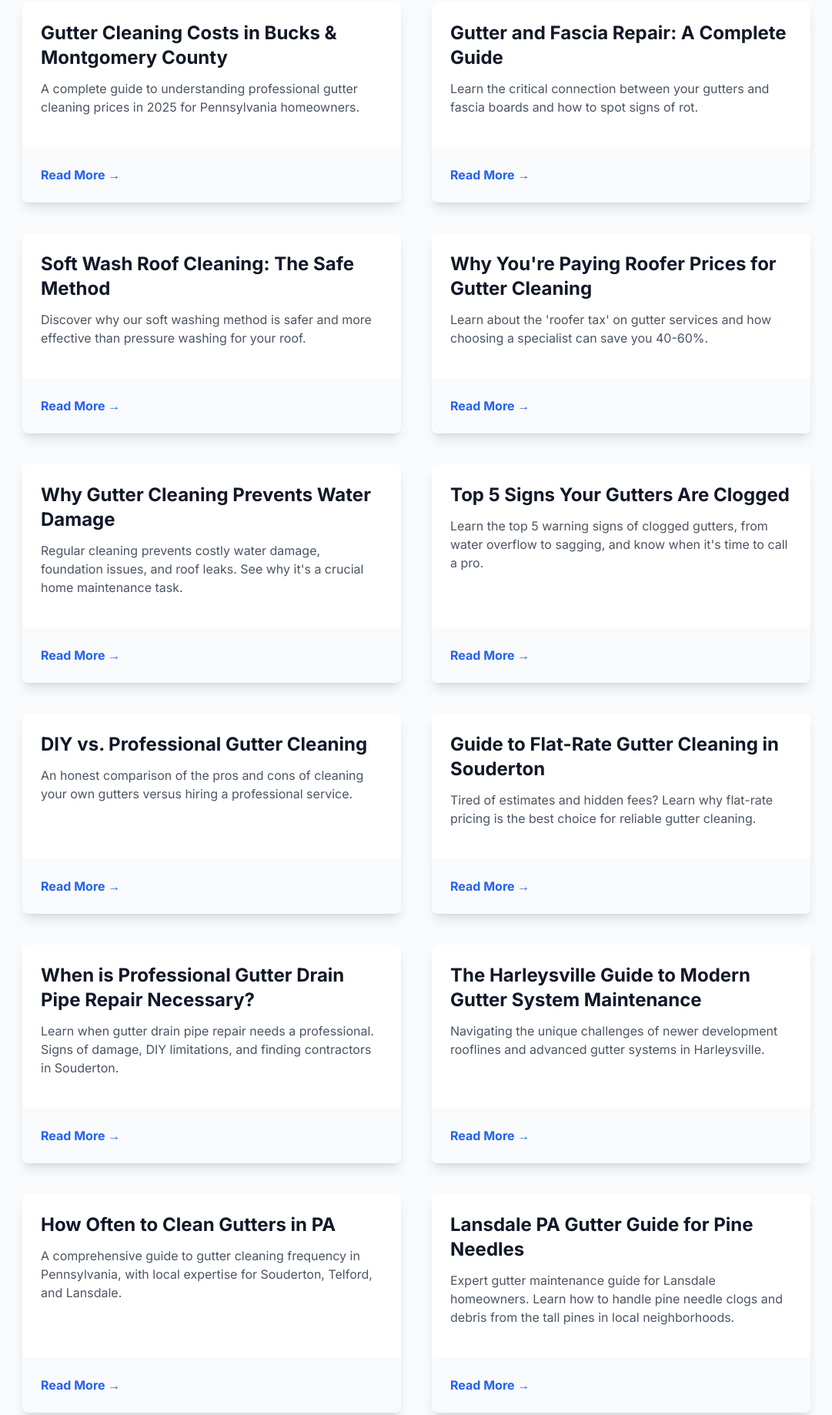
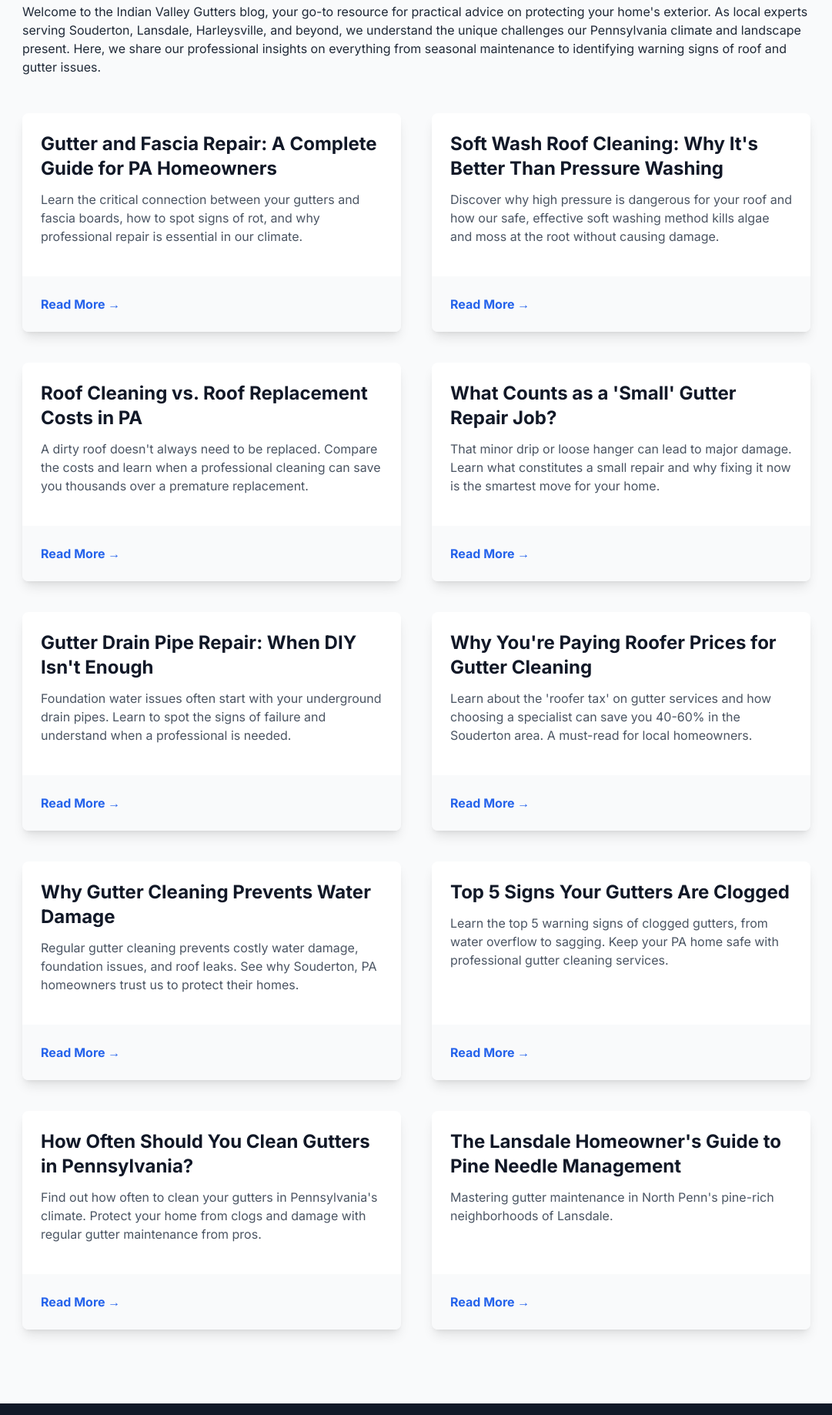
Before and after one commit to powder677/indianvalleygutters, a plain HTML site: page blog.html in a window 1280 px wide. Shown: the part 409-2247 px from the top of the page at 77% size, without its empty margins (99-1180 px from the left). Drawn offline with nearby package versions, Linux system fonts and the light colour scheme.

Commit message:
Add files via upload

```diff
--- a/blog.html
+++ b/blog.html
@@ -4,8 +4,13 @@
 <head>
    <meta charset="UTF-8">
    <meta name="viewport" content="width=device-width, initial-scale=1.0">
+
    <title>Gutter Maintenance Blog | Tips from Indian Valley Gutters</title>
    <meta name="description" content="Expert gutter cleaning, repair, and roof maintenance tips for Pennsylvania homeowners. Prevent water damage, manage debris & protect your home year-round.">
+   <meta property="og:title" content="Gutter Maintenance Blog | Tips from Indian Valley Gutters" />
+   <meta property="og:description" content="Expert gutter cleaning, repair, and roof maintenance tips for Pennsylvania homeowners. Prevent water damage, manage debris & protect your home year-round." />
+   <meta property="twitter:card" content="summary" />
+
 
    <link rel="icon" type="image/png" sizes="32x32" href="/favicon-32x32.png">
    <link rel="icon" type="image/png" sizes="16x16" href="/favicon-16x16.png">
@@ -15,6 +20,7 @@
    <link rel="canonical" href="https://www.indianvalleygutters.com/blog.html">
 
    <script src="https://cdn.tailwindcss.com"></script>
+
    <link rel="preconnect" href="https://fonts.googleapis.com">
    <link rel="preconnect" href="https://fonts.gstatic.com" crossorigin>
    <link href="https://fonts.googleapis.com/css2?family=Inter:wght@400;600;700;900&display=swap" rel="stylesheet">
@@ -22,6 +28,10 @@
    <style>
       body {
          font-family: 'Inter', sans-serif;
+      }
+
+      .group:hover .group-hover\:block {
+         display: block;
       }
    </style>
 </head>
@@ -35,10 +45,16 @@
          </a>
          <div class="hidden md:flex space-x-6 items-center">
             <a href="/" class="text-gray-600 hover:text-blue-600">Home</a>
-            <a href="gutter-cleaning-prices-souderton-montgomery-county-pa.html" class="text-gray-600 hover:text-blue-600">Pricing & Booking</a>
+            <div class="relative group">
+               <button class="text-gray-600 hover:text-blue-600">Services</button>
+               <div class="absolute hidden group-hover:block bg-white shadow-lg rounded-md mt-2 py-2 w-48">
+                  <a href="gutter-cleaning-prices-souderton-montgomery-county-pa.html" class="block px-4 py-2 text-gray-800 hover:bg-blue-50">Gutter Cleaning</a>
+                  <a href="gutter-repair.html" class="block px-4 py-2 text-gray-800 hover:bg-blue-50">Gutter Repair</a>
+                  <a href="roof-cleaning.html" class="block px-4 py-2 text-gray-800 hover:bg-blue-50">Roof Cleaning</a>
+               </div>
+            </div>
             <a href="blog.html" class="text-blue-600 font-semibold">Blog</a>
             <a href="about.html" class="text-gray-600 hover:text-blue-600">About Us</a>
-            <a href="faq.html" class="text-gray-600 hover:text-blue-600">FAQ</a>
          </div>
          <div class="md:hidden">
             <button id="mobile-menu-button" class="text-gray-600 hover:text-blue-600 focus:outline-none">
@@ -50,10 +66,11 @@
       </nav>
       <div id="mobile-menu" class="md:hidden hidden bg-white border-t">
          <a href="/" class="block py-2 px-4 text-sm hover:bg-gray-50">Home</a>
-         <a href="gutter-cleaning-prices-souderton-montgomery-county-pa.html" class="block py-2 px-4 text-sm hover:bg-gray-50">Pricing & Booking</a>
+         <a href="gutter-cleaning-prices-souderton-montgomery-county-pa.html" class="block py-2 px-4 text-sm hover:bg-gray-50">Gutter Cleaning</a>
+         <a href="gutter-repair.html" class="block py-2 px-4 text-sm hover:bg-gray-50">Gutter Repair</a>
+         <a href="roof-cleaning.html" class="block py-2 px-4 text-sm hover:bg-gray-50">Roof Cleaning</a>
          <a href="blog.html" class="block py-2 px-4 text-sm text-blue-600">Blog</a>
          <a href="about.html" class="block py-2 px-4 text-sm hover:bg-gray-50">About Us</a>
-         <a href="faq.html" class="block py-2 px-4 text-sm hover:bg-gray-50">FAQ</a>
       </div>
    </header>
 
@@ -67,22 +84,16 @@
 
       <div class="py-16 md:py-24">
          <div class="container mx-auto px-6">
+            <div class="max-w-5xl mx-auto mb-12 prose prose-lg">
+               <p>Welcome to the Indian Valley Gutters blog, your go-to resource for practical advice on protecting your home's exterior. As local experts serving Souderton, Lansdale, Harleysville, and beyond, we understand the unique challenges our Pennsylvania climate and landscape present. Here, we share our professional insights on everything from seasonal maintenance to identifying warning signs of roof and gutter issues.</p>
+            </div>
+
             <div class="grid grid-cols-1 md:grid-cols-2 gap-10 max-w-5xl mx-auto">
 
                <div class="bg-white rounded-lg shadow-lg overflow-hidden flex flex-col">
                   <div class="p-6 flex-grow">
-                     <h2 class="text-2xl font-bold text-gray-900 mb-3">Gutter Cleaning Costs in Bucks & Montgomery County</h2>
-                     <p class="text-gray-600 mb-4">A complete guide to understanding professional gutter cleaning prices in 2025 for Pennsylvania homeowners.</p>
-                  </div>
-                  <div class="p-6 bg-gray-50">
-                     <a href="gutter-cleaning-costs-pa.html" class="font-bold text-blue-600 hover:text-blue-800">Read More →</a>
-                  </div>
-               </div>
-
-               <div class="bg-white rounded-lg shadow-lg overflow-hidden flex flex-col">
-                  <div class="p-6 flex-grow">
-                     <h2 class="text-2xl font-bold text-gray-900 mb-3">Gutter and Fascia Repair: A Complete Guide</h2>
-                     <p class="text-gray-600 mb-4">Learn the critical connection between your gutters and fascia boards and how to spot signs of rot.</p>
+                     <h2 class="text-2xl font-bold text-gray-900 mb-3">Gutter and Fascia Repair: A Complete Guide for PA Homeowners</h2>
+                     <p class="text-gray-600 mb-4">Learn the critical connection between your gutters and fascia boards, how to spot signs of rot, and why professional repair is essential in our climate.</p>
                   </div>
                   <div class="p-6 bg-gray-50">
                      <a href="gutter-and-fascia-repair-guide.html" class="font-bold text-blue-600 hover:text-blue-800">Read More →</a>
@@ -91,8 +102,8 @@
 
                <div class="bg-white rounded-lg shadow-lg overflow-hidden flex flex-col">
                   <div class="p-6 flex-grow">
-                     <h2 class="text-2xl font-bold text-gray-900 mb-3">Soft Wash Roof Cleaning: The Safe Method</h2>
-                     <p class="text-gray-600 mb-4">Discover why our soft washing method is safer and more effective than pressure washing for your roof.</p>
+                     <h2 class="text-2xl font-bold text-gray-900 mb-3">Soft Wash Roof Cleaning: Why It's Better Than Pressure Washing</h2>
+                     <p class="text-gray-600 mb-4">Discover why high pressure is dangerous for your roof and how our safe, effective soft washing method kills algae and moss at the root without causing damage.</p>
                   </div>
                   <div class="p-6 bg-gray-50">
                      <a href="soft-wash-roof-cleaning-guide.html" class="font-bold text-blue-600 hover:text-blue-800">Read More →</a>
@@ -101,18 +112,48 @@
 
                <div class="bg-white rounded-lg shadow-lg overflow-hidden flex flex-col">
                   <div class="p-6 flex-grow">
-                     <h2 class="text-2xl font-bold text-gray-900 mb-3">Why You're Paying Roofer Prices for Gutter Cleaning</h2>
-                     <p class="text-gray-600 mb-4">Learn about the 'roofer tax' on gutter services and how choosing a specialist can save you 40-60%.</p>
+                     <h2 class="text-2xl font-bold text-gray-900 mb-3">Roof Cleaning vs. Roof Replacement Costs in PA</h2>
+                     <p class="text-gray-600 mb-4">A dirty roof doesn't always need to be replaced. Compare the costs and learn when a professional cleaning can save you thousands over a premature replacement.</p>
                   </div>
                   <div class="p-6 bg-gray-50">
-                     <a href="roofer-vs-specialist.html" class="font-bold text-blue-600 hover:text-blue-800">Read More →</a>
+                     <a href="roof-cleaning-vs-replacement-costs.html" class="font-bold text-blue-600 hover:text-blue-800">Read More →</a>
+                  </div>
+               </div>
+
+               <div class="bg-white rounded-lg shadow-lg overflow-hidden flex flex-col">
+                  <div class="p-6 flex-grow">
+                     <h2 class="text-2xl font-bold text-gray-900 mb-3">What Counts as a 'Small' Gutter Repair Job?</h2>
+                     <p class="text-gray-600 mb-4">That minor drip or loose hanger can lead to major damage. Learn what constitutes a small repair and why fixing it now is the smartest move for your home.</p>
+                  </div>
+                  <div class="p-6 bg-gray-50">
+                     <a href="small-gutter-repair-jobs.html" class="font-bold text-blue-600 hover:text-blue-800">Read More →</a>
+                  </div>
+               </div>
+
+               <div class="bg-white rounded-lg shadow-lg overflow-hidden flex flex-col">
+                  <div class="p-6 flex-grow">
+                     <h2 class="text-2xl font-bold text-gray-900 mb-3">Gutter Drain Pipe Repair: When DIY Isn't Enough</h2>
+                     <p class="text-gray-600 mb-4">Foundation water issues often start with your underground drain pipes. Learn to spot the signs of failure and understand when a professional is needed.</p>
+                  </div>
+                  <div class="p-6 bg-gray-50">
+                     <a href="gutter-drain-pipe-repair.html" class="font-bold text-blue-600 hover:text-blue-800">Read More →</a>
+                  </div>
+               </div>
+
+               <div class="bg-white rounded-lg shadow-lg overflow-hidden flex flex-col">
+                  <div class="p-6 flex-grow">
+                     <h2 class="text-2xl font-bold text-gray-900 mb-3">Why You're Paying Roofer Prices for Gutter Cleaning</h2>
+                     <p class="text-gray-600 mb-4">Learn about the 'roofer tax' on gutter services and how choosing a specialist can save you 40-60% in the Souderton area. A must-read for local homeowners.</p>
+                  </div>
+                  <div class="p-6 bg-gray-50">
+                     <a href="gutter-cleaning-souderton-pa-specialist-vs-roofer.html" class="font-bold text-blue-600 hover:text-blue-800">Read More →</a>
                   </div>
                </div>
 
                <div class="bg-white rounded-lg shadow-lg overflow-hidden flex flex-col">
                   <div class="p-6 flex-grow">
                      <h2 class="text-2xl font-bold text-gray-900 mb-3">Why Gutter Cleaning Prevents Water Damage</h2>
-                     <p class="text-gray-600 mb-4">Regular cleaning prevents costly water damage, foundation issues, and roof leaks. See why it's a crucial home maintenance task.</p>
+                     <p class="text-gray-600 mb-4">Regular gutter cleaning prevents costly water damage, foundation issues, and roof leaks. See why Souderton, PA homeowners trust us to protect their homes.</p>
                   </div>
                   <div class="p-6 bg-gray-50">
                      <a href="why-gutter-cleaning-prevents-damage.html" class="font-bold text-blue-600 hover:text-blue-800">Read More →</a>
@@ -122,91 +163,30 @@
                <div class="bg-white rounded-lg shadow-lg overflow-hidden flex flex-col">
                   <div class="p-6 flex-grow">
                      <h2 class="text-2xl font-bold text-gray-900 mb-3">Top 5 Signs Your Gutters Are Clogged</h2>
-                     <p class="text-gray-600 mb-4">Learn the top 5 warning signs of clogged gutters, from water overflow to sagging, and know when it's time to call a pro.</p>
+                     <p class="text-gray-600 mb-4">Learn the top 5 warning signs of clogged gutters, from water overflow to sagging. Keep your PA home safe with professional gutter cleaning services.</p>
                   </div>
                   <div class="p-6 bg-gray-50">
                      <a href="top-5-signs-gutters-are-clogged.html" class="font-bold text-blue-600 hover:text-blue-800">Read More →</a>
                   </div>
                </div>
+
                <div class="bg-white rounded-lg shadow-lg overflow-hidden flex flex-col">
                   <div class="p-6 flex-grow">
-                     <h2 class="text-2xl font-bold text-gray-900 mb-3">DIY vs. Professional Gutter Cleaning</h2>
-                     <p class="text-gray-600 mb-4">An honest comparison of the pros and cons of cleaning your own gutters versus hiring a professional service.</p>
-                  </div>
-                  <div class="p-6 bg-gray-50">
-                     <a href="diy-vs-professional-gutter-cleaning.html" class="font-bold text-blue-600 hover:text-blue-800">Read More →</a>
-                  </div>
-               </div>
-               <div class="bg-white rounded-lg shadow-lg overflow-hidden flex flex-col">
-                  <div class="p-6 flex-grow">
-                     <h2 class="text-2xl font-bold text-gray-900 mb-3">Guide to Flat-Rate Gutter Cleaning in Souderton</h2>
-                     <p class="text-gray-600 mb-4">Tired of estimates and hidden fees? Learn why flat-rate pricing is the best choice for reliable gutter cleaning.</p>
-                  </div>
-                  <div class="p-6 bg-gray-50">
-                     <a href="flat-rate-gutter-cleaning-guide.html" class="font-bold text-blue-600 hover:text-blue-800">Read More →</a>
-                  </div>
-               </div>
-               <div class="bg-white rounded-lg shadow-lg overflow-hidden flex flex-col">
-                  <div class="p-6 flex-grow">
-                     <h2 class="text-2xl font-bold text-gray-900 mb-3">When is Professional Gutter Drain Pipe Repair Necessary?</h2>
-                     <p class="text-gray-600 mb-4">Learn when gutter drain pipe repair needs a professional. Signs of damage, DIY limitations, and finding contractors in Souderton.</p>
-                  </div>
-                  <div class="p-6 bg-gray-50">
-                     <a href="gutter-drain-pipe-repair.html" class="font-bold text-blue-600 hover:text-blue-800">Read More →</a>
-                  </div>
-               </div>
-               <div class="bg-white rounded-lg shadow-lg overflow-hidden flex flex-col">
-                  <div class="p-6 flex-grow">
-                     <h2 class="text-2xl font-bold text-gray-900 mb-3">The Harleysville Guide to Modern Gutter System Maintenance</h2>
-                     <p class="text-gray-600 mb-4">Navigating the unique challenges of newer development rooflines and advanced gutter systems in Harleysville.</p>
-                  </div>
-                  <div class="p-6 bg-gray-50">
-                     <a href="harleysville-gutter-guide.html" class="font-bold text-blue-600 hover:text-blue-800">Read More →</a>
-                  </div>
-               </div>
-               <div class="bg-white rounded-lg shadow-lg overflow-hidden flex flex-col">
-                  <div class="p-6 flex-grow">
-                     <h2 class="text-2xl font-bold text-gray-900 mb-3">How Often to Clean Gutters in PA</h2>
-                     <p class="text-gray-600 mb-4">A comprehensive guide to gutter cleaning frequency in Pennsylvania, with local expertise for Souderton, Telford, and Lansdale.</p>
+                     <h2 class="text-2xl font-bold text-gray-900 mb-3">How Often Should You Clean Gutters in Pennsylvania?</h2>
+                     <p class="text-gray-600 mb-4">Find out how often to clean your gutters in Pennsylvania's climate. Protect your home from clogs and damage with regular gutter maintenance from pros.</p>
                   </div>
                   <div class="p-6 bg-gray-50">
                      <a href="how-often-to-clean-gutters-in-pa.html" class="font-bold text-blue-600 hover:text-blue-800">Read More →</a>
                   </div>
                </div>
+
                <div class="bg-white rounded-lg shadow-lg overflow-hidden flex flex-col">
                   <div class="p-6 flex-grow">
-                     <h2 class="text-2xl font-bold text-gray-900 mb-3">Lansdale PA Gutter Guide for Pine Needles</h2>
-                     <p class="text-gray-600 mb-4">Expert gutter maintenance guide for Lansdale homeowners. Learn how to handle pine needle clogs and debris from the tall pines in local neighborhoods.</p>
+                     <h2 class="text-2xl font-bold text-gray-900 mb-3">The Lansdale Homeowner's Guide to Pine Needle Management</h2>
+                     <p class="text-gray-600 mb-4">Mastering gutter maintenance in North Penn's pine-rich neighborhoods of Lansdale.</p>
                   </div>
                   <div class="p-6 bg-gray-50">
                      <a href="lansdale-pine-needle-guide.html" class="font-bold text-blue-600 hover:text-blue-800">Read More →</a>
-                  </div>
-               </div>
-               <div class="bg-white rounded-lg shadow-lg overflow-hidden flex flex-col">
-                  <div class="p-6 flex-grow">
-                     <h2 class="text-2xl font-bold text-gray-900 mb-3">Roof Cleaning vs. Replacement Cost in PA</h2>
-                     <p class="text-gray-600 mb-4">Compare roof cleaning vs replacement costs in Pennsylvania. When cleaning saves thousands vs when replacement is needed.</p>
-                  </div>
-                  <div class="p-6 bg-gray-50">
-                     <a href="roof-cleaning-vs-replacement-costs.html" class="font-bold text-blue-600 hover:text-blue-800">Read More →</a>
-                  </div>
-               </div>
-               <div class="bg-white rounded-lg shadow-lg overflow-hidden flex flex-col">
-                  <div class="p-6 flex-grow">
-                     <h2 class="text-2xl font-bold text-gray-900 mb-3">What Counts as a 'Small' Gutter Repair Job?</h2>
-                     <p class="text-gray-600 mb-4">Learn what qualifies as a small gutter repair job, like fixing leaks or loose hangers, and why it's critical to address these minor issues quickly.</p>
-                  </div>
-                  <div class="p-6 bg-gray-50">
-                     <a href="small-gutter-repair-jobs.html" class="font-bold text-blue-600 hover:text-blue-800">Read More →</a>
-                  </div>
-               </div>
-               <div class="bg-white rounded-lg shadow-lg overflow-hidden flex flex-col">
-                  <div class="p-6 flex-grow">
-                     <h2 class="text-2xl font-bold text-gray-900 mb-3">The Complete Souderton Homeowner's Guide to Gutter Maintenance</h2>
-                     <p class="text-gray-600 mb-4">Mastering the unique challenges of mature oak and maple trees in our historic borough.</p>
-                  </div>
-                  <div class="p-6 bg-gray-50">
-                     <a href="souderton-gutter-guide.html" class="font-bold text-blue-600 hover:text-blue-800">Read More →</a>
                   </div>
                </div>
 
@@ -220,7 +200,10 @@
          <div class="grid md:grid-cols-3 gap-8 text-center md:text-left">
             <div>
                <h3 class="text-xl font-bold mb-4">Indian Valley <span class="text-blue-400">Gutters</span></h3>
-               <p class="text-gray-300 mb-4">203 East Broad St<br>Souderton, PA 18964</p>
+               <p class="text-gray-300 mb-4">
+                  203 East Broad St<br>
+                  Souderton, PA 18964
+               </p>
                <p class="text-gray-300">Licensed & Insured</p>
             </div>
             <div>
@@ -237,7 +220,6 @@
                   <li><a href="/" class="text-gray-300 hover:text-white">Home</a></li>
                   <li><a href="blog.html" class="text-gray-300 hover:text-white">Blog</a></li>
                   <li><a href="about.html" class="text-gray-300 hover:text-white">About Us</a></li>
-                  <li><a href="faq.html" class="text-gray-300 hover:text-white">FAQ</a></li>
                </ul>
             </div>
          </div>
@@ -246,10 +228,10 @@
          </div>
       </div>
    </footer>
-
    <script>
       const mobileMenuButton = document.getElementById('mobile-menu-button');
       const mobileMenu = document.getElementById('mobile-menu');
+
       mobileMenuButton.addEventListener('click', () => {
          mobileMenu.classList.toggle('hidden');
       });
```
Also changed, not shown: gutter-cleaning-prices-souderton-montgomery-county-pa.html (+1 -1 lines), index.html (+0 -1 lines).
